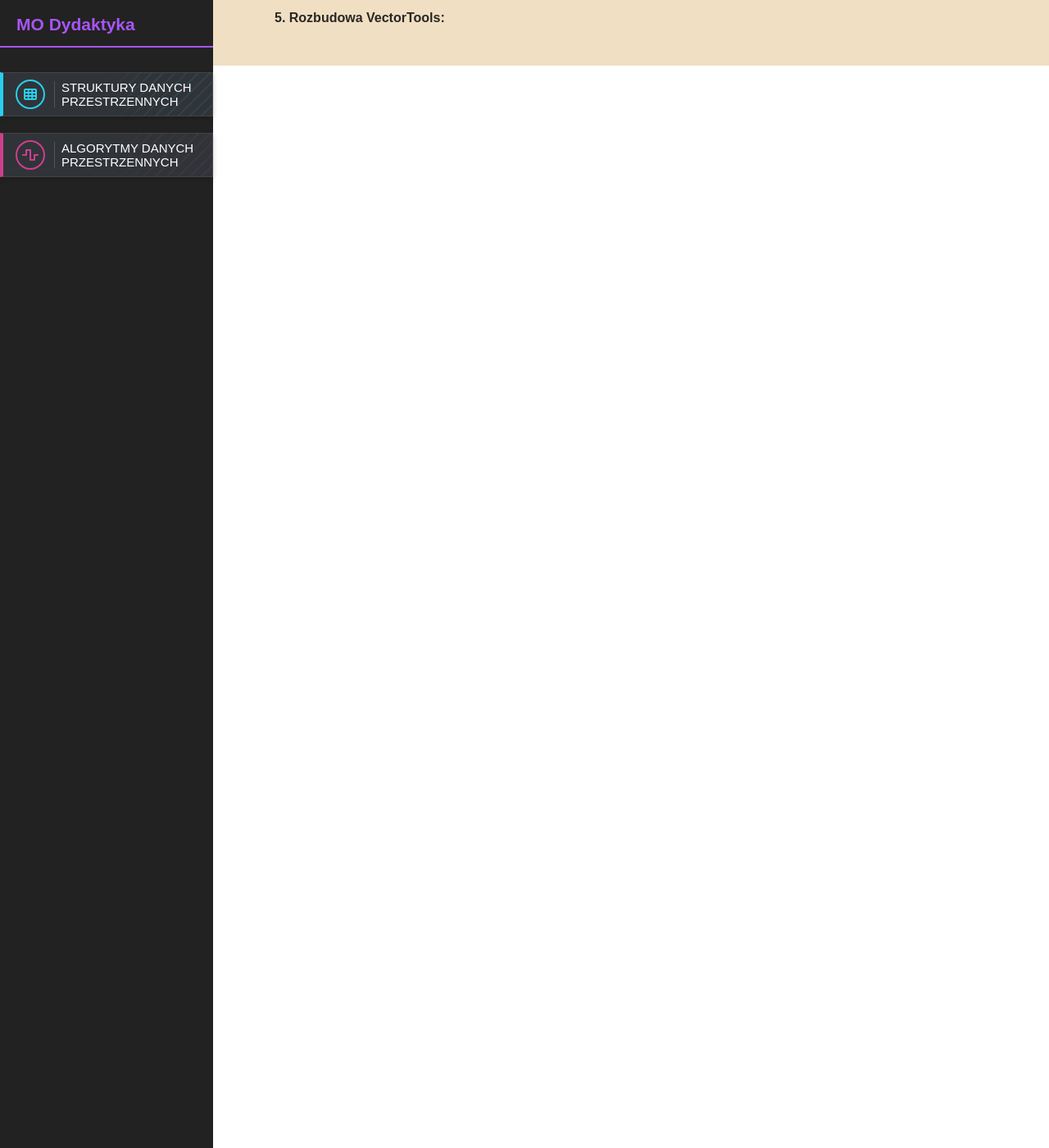
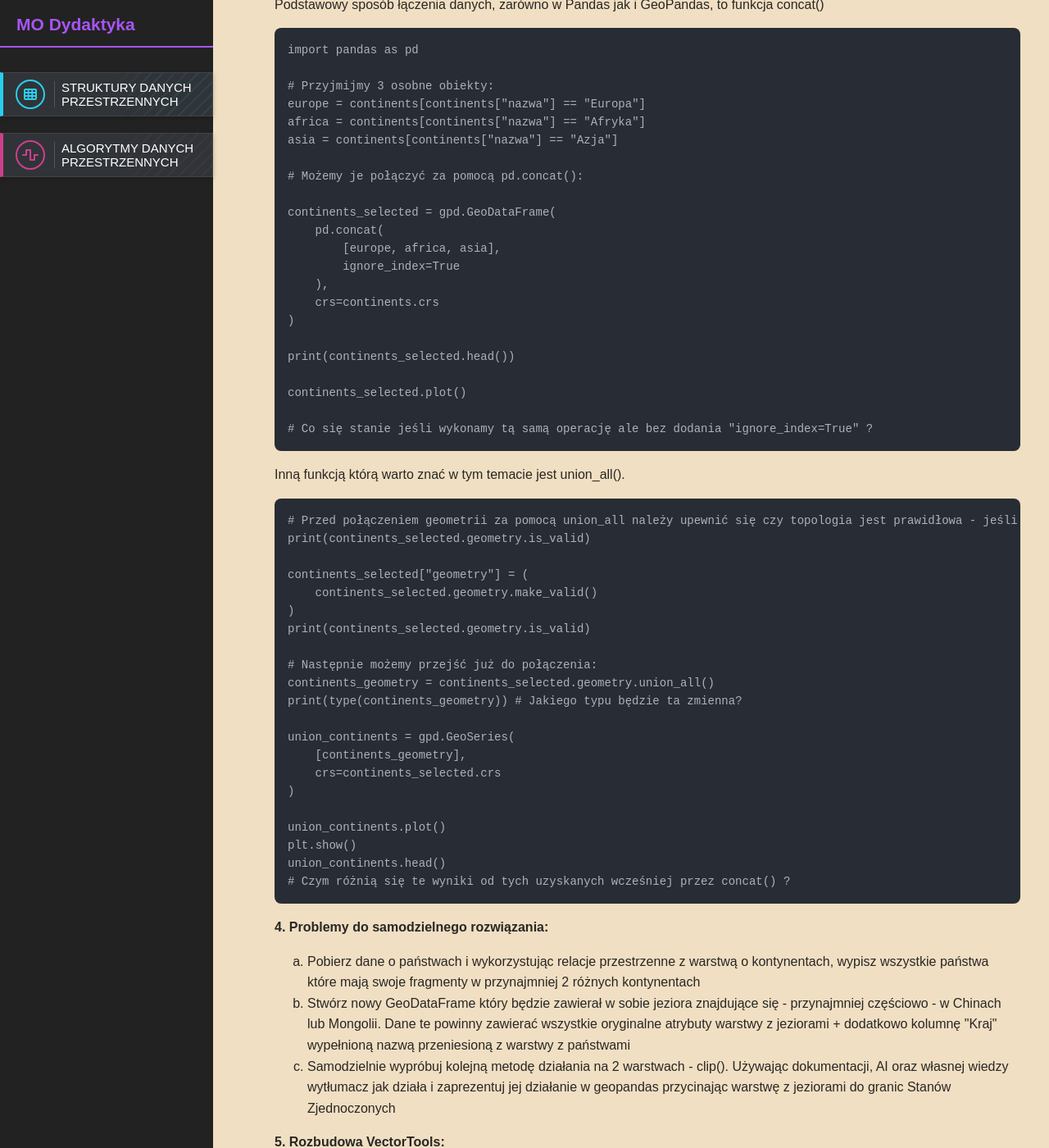
Before and after one commit to MateuszOsko/mo-dydaktyka, a Jekyll site: the page built from _courses/structures/2wektor-4.md, in a window 1280 px wide and 1400 px high, scrolled down 3268 px. Shown: the whole window at 82% size. Built offline with Jekyll 4.4.1, drawn with Linux system fonts in a browser that asks for light colours; nearby versions of some CDN libraries.

Commit message:
Wektor - Łączenie danych cz.3

````diff
--- a/_courses/structures/2wektor-4.md
+++ b/_courses/structures/2wektor-4.md
@@ -13,12 +13,17 @@ order: 8
 
 <ul>
     <li>
-        <a href="{{ '/dane/hj1.geojson' | relative_url }}" download>
+        <a href="{{ '/dane/pg3.geojson' | relative_url }}" download>
             Dane o kontynentach
         </a>
     </li>
     <li>
-        <a href="{{ '/dane/pg3.geojson' | relative_url }}" download>
+        <a href="{{ '/dane/pg2.geojson' | relative_url }}" download>
+            Dane o państwach
+        </a>
+    </li>
+    <li>
+        <a href="{{ '/dane/hj1.geojson' | relative_url }}" download>
             Dane o jeziorach na świecie
         </a>
     </li>
@@ -163,8 +168,67 @@ print(lakes.head())
 
 **3. W jaki sposób możemy łączyć wiele warstw w jedną?**
 
+Podstawowy sposób łączenia danych, zarówno w Pandas jak i GeoPandas, to funkcja concat()
+
+```python
+import pandas as pd
+
+# Przyjmijmy 3 osobne obiekty:
+europe = continents[continents["nazwa"] == "Europa"]
+africa = continents[continents["nazwa"] == "Afryka"]
+asia = continents[continents["nazwa"] == "Azja"]
+
+# Możemy je połączyć za pomocą pd.concat():
+
+continents_selected = gpd.GeoDataFrame(
+    pd.concat(
+        [europe, africa, asia],
+        ignore_index=True
+    ),
+    crs=continents.crs
+)
+
+print(continents_selected.head())
+
+continents_selected.plot()
+
+# Co się stanie jeśli wykonamy tą samą operację ale bez dodania "ignore_index=True" ?
+```
+
+Inną funkcją którą warto znać w tym temacie jest union_all().
+
+```python
+# Przed połączeniem geometrii za pomocą union_all należy upewnić się czy topologia jest prawidłowa - jeśli nie, możemy spróbować naprawić ją automatycznie:
+print(continents_selected.geometry.is_valid)
+
+continents_selected["geometry"] = (
+    continents_selected.geometry.make_valid()
+)
+print(continents_selected.geometry.is_valid)
+
+# Następnie możemy przejść już do połączenia:
+continents_geometry = continents_selected.geometry.union_all()
+print(type(continents_geometry)) # Jakiego typu będzie ta zmienna?
+
+union_continents = gpd.GeoSeries(
+    [continents_geometry],
+    crs=continents_selected.crs
+)
+
+union_continents.plot()
+plt.show()
+union_continents.head()
+# Czym różnią się te wyniki od tych uzyskanych wcześniej przez concat() ?
+```
+
 
 **4. Problemy do samodzielnego rozwiązania:**
 
+<ol type="a">
+  <li>Pobierz dane o państwach i wykorzystując relacje przestrzenne z warstwą o kontynentach, wypisz wszystkie państwa które mają swoje fragmenty w przynajmniej 2 różnych kontynentach</li>
+  <li>Stwórz nowy GeoDataFrame który będzie zawierał w sobie jeziora znajdujące się - przynajmniej częściowo - w Chinach lub Mongolii. Dane te powinny zawierać wszystkie oryginalne atrybuty warstwy z jeziorami + dodatkowo kolumnę "Kraj" wypełnioną nazwą przeniesioną z warstwy z państwami</li>
+  <li>Samodzielnie wypróbuj kolejną metodę działania na 2 warstwach - clip(). Używając dokumentacji, AI oraz własnej wiedzy wytłumacz jak działa i zaprezentuj jej działanie w geopandas przycinając warstwę z jeziorami do granic Stanów Zjednoczonych</li>
+</ol>
+
 
 **5. Rozbudowa VectorTools:**
````
Also changed, not shown: 1 other file.
